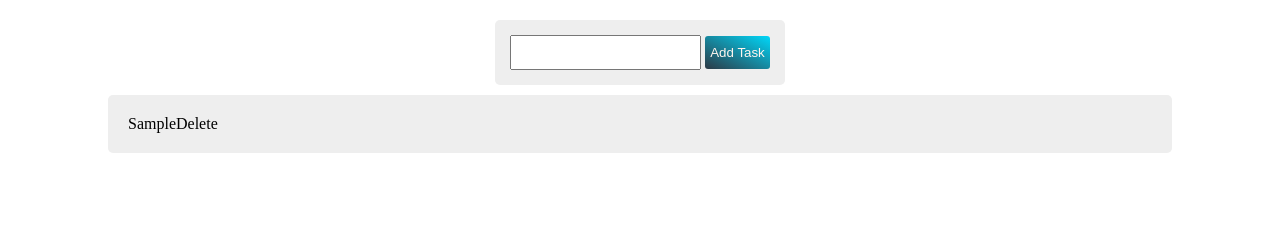
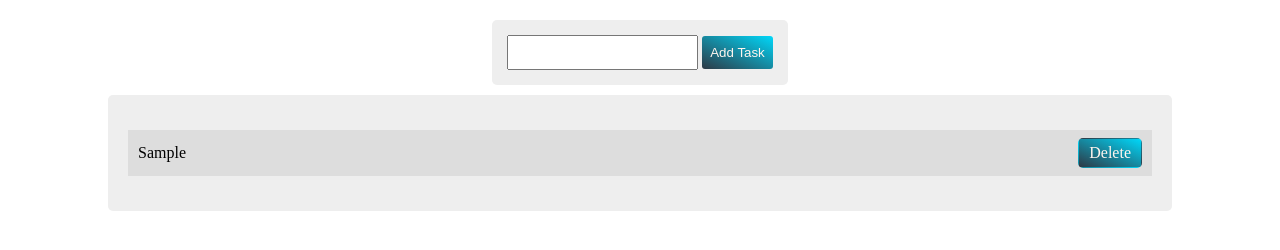
Before and after one commit to Mahmoud-Shoura/To-Do-List, a plain HTML site: page index.html in a window 1280 px wide. Both pictures are taken after typing "Sample" into the empty fields and a click on the input "Add Task". Drawn offline with Linux system fonts and the light colour scheme.

Commit message:
Edit some css to app

```diff
--- a/style.css
+++ b/style.css
@@ -26,7 +26,7 @@
 .add{
     background: linear-gradient(to right top, #2d3945,#00d7f9);
     color: seashell;
-    padding: 9px 5px;
+    padding: 9px 8px;
     border: none;
     border-radius: 3px;
     transition: .7s;
@@ -47,6 +47,31 @@ padding: 20px;
 margin: 10px 0;
 }
 
+.task{
+    display: flex;
+    justify-content: space-between;
+    align-items: center;
+    background: #ddd;
+    margin: 15px 0px;
+    padding: 8px 10px;
+}
+
 .del{
     left: 10px;
+    background: linear-gradient(to right top, #2d3945,#00d7f9);
+    color: seashell;
+    padding: 5px 10px;
+    cursor: pointer;
+    border-radius: 5px;
+    transition: 0.8s;
+    border: 1px solid transparent;
+    outline: none;
 }
+
+.del:hover{
+    background: transparent;
+    outline: none;
+    color: red;
+    transition: 0.5;
+    border: 1px solid red;
+}
```
